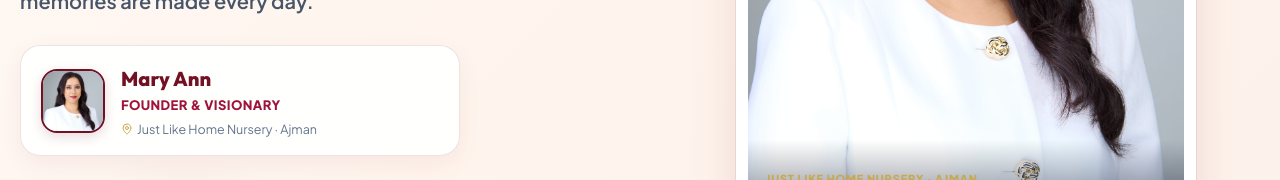
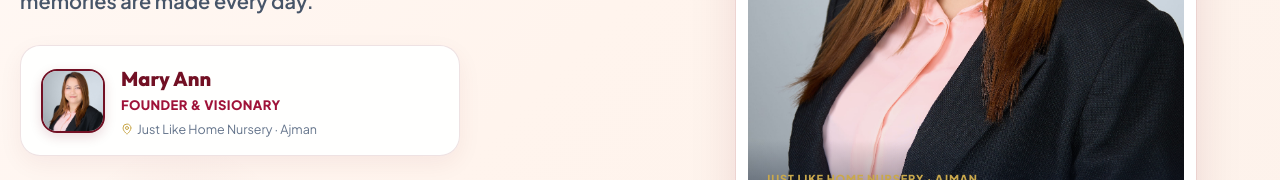
Before and after one commit to jensujames/jlh-nursery, a React (Vite) app in the folder client/: page /founder in a window 1280 px wide. Shown: the part 457-637 px from the top of the page. Built offline with nearby package versions, Linux system fonts and the light colour scheme; no server answers; a web font is replaced by a local one.

Commit message:
Update founder image to founder.jpg across all pages

```diff
--- a/client/src/pages/AboutPage.jsx
+++ b/client/src/pages/AboutPage.jsx
@@ -430,7 +430,7 @@ export default function AboutPage({ onBookVisitClick }) {
                   }}
                 >
                   <img
-                    src="/media/founder1.jpg"
+                    src="/media/founder.jpg"
                     alt="Mary Ann - Founder, Just Like Home Nursery"
                     style={{ width: '100%', height: '100%', objectFit: 'cover', objectPosition: 'center 15%' }}
                   />
--- a/client/src/pages/FounderPage.jsx
+++ b/client/src/pages/FounderPage.jsx
@@ -186,7 +186,7 @@ export default function FounderPage({ onBookVisitClick }) {
                     }}
                   >
                     <img
-                      src="/media/founder1.jpg"
+                      src="/media/founder.jpg"
                       alt="Mary Ann Founder"
                       style={{ width: '100%', height: '100%', objectFit: 'cover', objectPosition: 'top center' }}
                     />
@@ -288,7 +288,7 @@ export default function FounderPage({ onBookVisitClick }) {
                       }}
                     >
                       <img
-                        src="/media/founder1.jpg"
+                        src="/media/founder.jpg"
                         alt="Mary Ann - Founder, Just Like Home Nursery"
                         style={{
                           width: '100%',
@@ -800,7 +800,7 @@ export default function FounderPage({ onBookVisitClick }) {
               >
                 <div style={{ height: '380px', overflow: 'hidden', position: 'relative' }}>
                   <img
-                    src="/media/founder1.jpg"
+                    src="/media/founder.jpg"
                     alt="Mary Ann - Founder, Just Like Home Nursery"
                     style={{
                       width: '100%',
--- a/client/src/pages/HomePage.jsx
+++ b/client/src/pages/HomePage.jsx
@@ -612,12 +612,12 @@ export default function HomePage({ onBookVisitClick }) {
                   /* Founder Mary Ann Portrait */
                   <div>
                     <img
-                      src="/media/founder1.jpg"
+                      src="/media/founder.jpg"
                       alt="Mary Ann - Founder, Just Like Home Nursery"
                       className="principal-photo-img"
                       style={{ maxHeight: '420px', objectFit: 'cover', objectPosition: 'center 15%' }}
                       onError={(e) => {
-                        e.currentTarget.src = '/media/founder1.jpg';
+                        e.currentTarget.src = '/media/founder.jpg';
                       }}
                     />
                     <div className="principal-caption-card">
```
